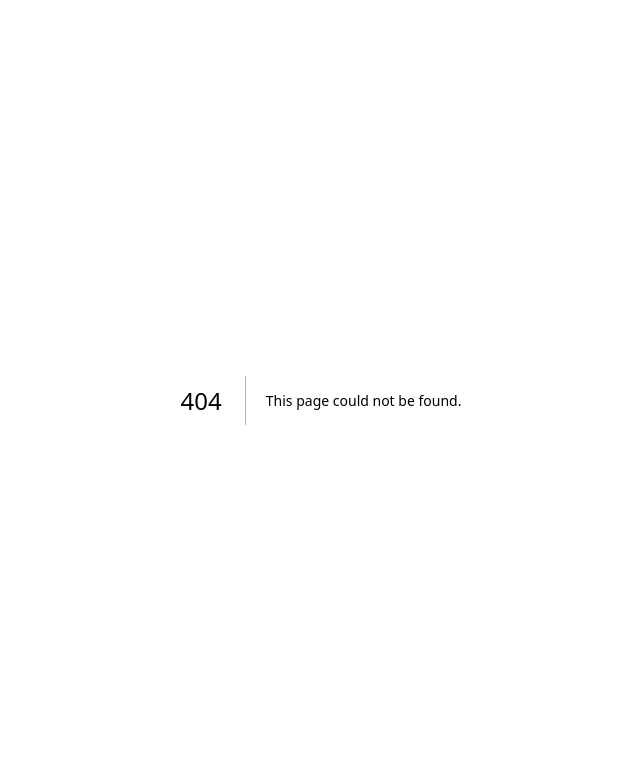
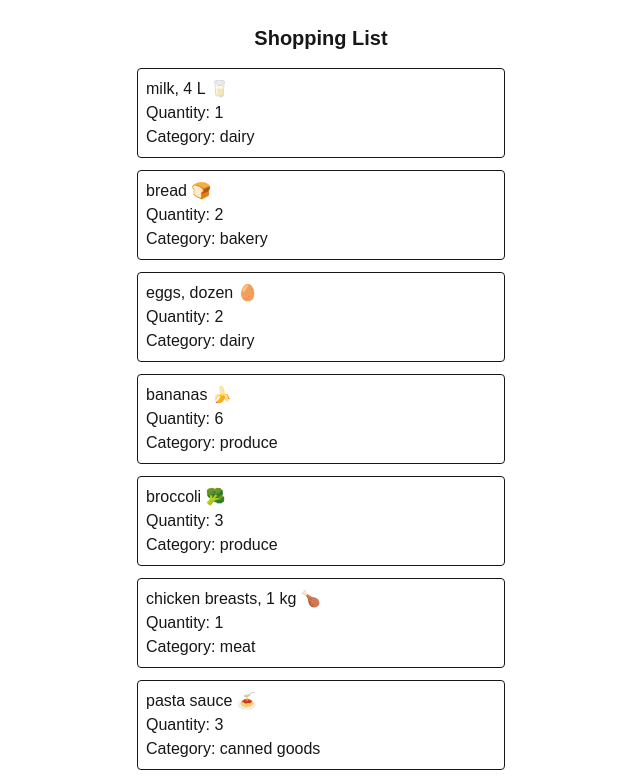
Before and after one commit to DavidThaiDuongNguyen/cprg306-assignments, a Next.js app: page /week-3 in a window 1280 px wide. Before the commit this address had no page. Shown: the top 780 px of the page, without its empty margins (319-959 px from the left). Built offline with nearby package versions, Linux system fonts and the light colour scheme.

Commit message:
added week 3 assignment folder

```diff
--- a/app/page.js
+++ b/app/page.js
@@ -5,7 +5,7 @@ export default function Page() {
     <main>
       <h1>CPRG 306: Web Development 2 - Assignments</h1>
       <p>
-        <Link href="/week-2">Week 2 Page</Link>
+        <Link href="/week-2"> Go to Week 2 →</Link> <Link href="/week-3">Go to Week 3</Link>
       </p>
     </main>
   );
--- a/app/week-2/student-info.js
+++ b/app/week-2/student-info.js
@@ -3,12 +3,9 @@ import Link from "next/link";
 export default function StudentInfo() {
   return (
     <div>
-      <p>Thai Duong (David) Nguyen </p>
+      <p>Name: Thai Duong (David) Nguyen </p>
       <p>
-        GitHub Repository:
-        <Link href="https://github.com/DavidThaiDuongNguyen/cprg306-assignments">
-          DavidThaiDuongNguyen/cprg306-assignments
-        </Link>
+        GitHub: <Link href="https://github.com/DavidThaiDuongNguyen/cprg306-assignments" className="underline">DavidThaiDuongNguyen/cprg306-assignments</Link>
       </p>
     </div>
   );
--- /dev/null
+++ b/app/week-3/item-list.js
@@ -0,0 +1,95 @@
+import Item from "./item";
+
+export default function ItemList() {
+  const item1 = {
+    name: "milk, 4 L 🥛",
+    quantity: 1,
+    category: "dairy",
+  };
+
+  const item2 = {
+    name: "bread 🍞",
+    quantity: 2,
+    category: "bakery",
+  };
+
+  const item3 = {
+    name: "eggs, dozen 🥚",
+    quantity: 2,
+    category: "dairy",
+  };
+
+  const item4 = {
+    name: "bananas 🍌",
+    quantity: 6,
+    category: "produce",
+  };
+
+  const item5 = {
+    name: "broccoli 🥦",
+    quantity: 3,
+    category: "produce",
+  };
+
+  const item6 = {
+    name: "chicken breasts, 1 kg 🍗",
+    quantity: 1,
+    category: "meat",
+  };
+
+  const item7 = {
+    name: "pasta sauce 🍝",
+    quantity: 3,
+    category: "canned goods",
+  };
+
+  const item8 = {
+    name: "spaghetti, 454 g 🍝",
+    quantity: 2,
+    category: "dry goods",
+  };
+
+  const item9 = {
+    name: "toilet paper, 12 pack 🧻",
+    quantity: 1,
+    category: "household",
+  };
+
+  const item10 = {
+    name: "paper towels, 6 pack",
+    quantity: 1,
+    category: "household",
+  };
+
+  const item11 = {
+    name: "dish soap 🍽️",
+    quantity: 1,
+    category: "household",
+  };
+
+  const item12 = {
+    name: "hand soap 🧼",
+    quantity: 4,
+    category: "household",
+  };
+
+  const items = [
+    item1, item2, item3, item4, item5, item6,
+    item7, item8, item9, item10, item11, item12,
+  ];
+
+  return (
+    <div className="w-100 m-auto p-4 rounded-lg">
+      <ul className="space-y-3">
+        {items.map((item, index) => (
+          <Item
+            key={index}
+            name={item.name}
+            quantity={item.quantity}
+            category={item.category}
+          />
+        ))}
+      </ul>
+    </div>
+  );
+}
--- /dev/null
+++ b/app/week-3/item.js
@@ -0,0 +1,13 @@
+export default function Item({ name, quantity, category }) {
+  return (
+    <li className="w-full p-2 border rounded-sm">
+      <div>
+        {name}
+        <br />
+        Quantity: {quantity}
+        <br />
+        Category: {category}
+      </div>
+    </li >
+  );
+}
--- /dev/null
+++ b/app/week-3/page.js
@@ -0,0 +1,10 @@
+import ItemList from "./item-list";
+
+export default function Page() {
+  return (
+    <main className="p-6">
+      <h1 className="text-xl font-bold text-center">Shopping List</h1>
+      <ItemList />
+    </main>
+  );
+}
```
